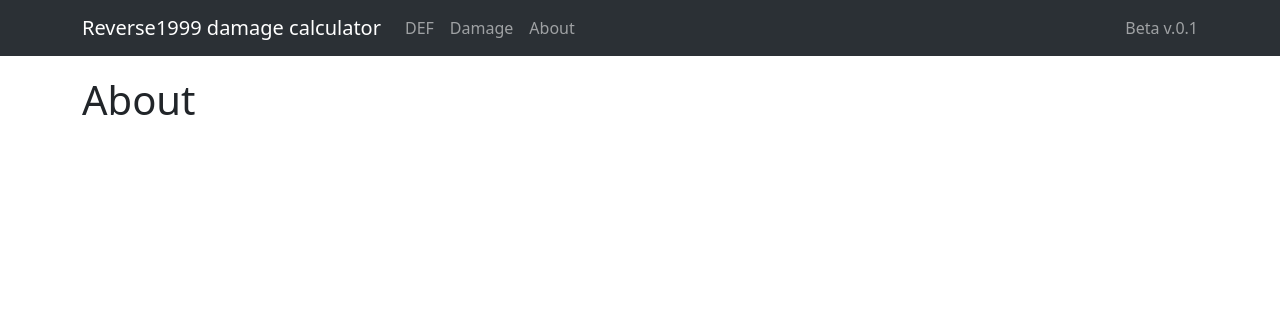
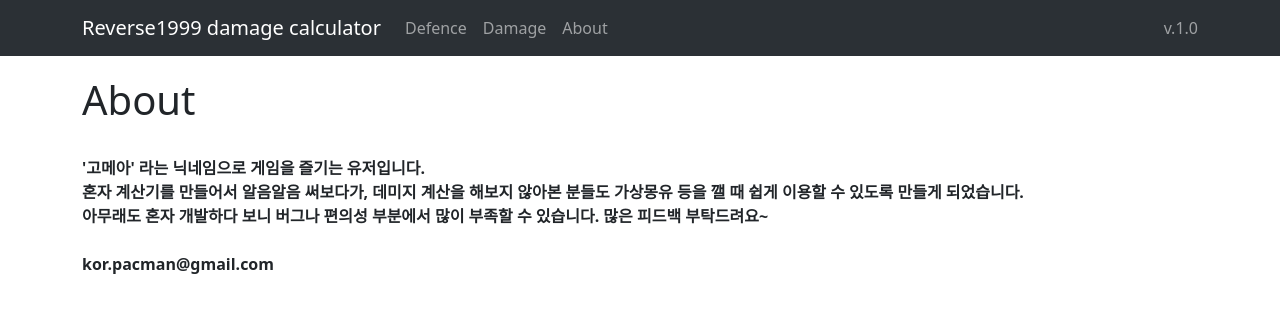
Before and after one commit to dev-connor/Reverse1999-damage-calculator, a Python web app: template reverse1999_damage_calculator/templates/about.html in a window 1280 px wide. Shown: the top 313 px of the page. Run offline with Jinja, Linux system fonts and the light colour scheme; the template is opened without the code that fills it, so the values that code supplies are empty.

Commit message:
about 작성, 계산기 일부 글자 굵게 적용

```diff
--- a/reverse1999_damage_calculator/templates/about.html
+++ b/reverse1999_damage_calculator/templates/about.html
@@ -4,6 +4,17 @@
 
 <div class="container">
     <h1>About</h1>
+    <br>
+    <b>
+        '고메아' 라는 닉네임으로 게임을 즐기는 유저입니다.
+        <br>
+        혼자 계산기를 만들어서 알음알음 써보다가, 데미지 계산을 해보지 않아본 분들도 가상몽유 등을 깰 때 쉽게 이용할 수 있도록 만들게 되었습니다.
+        <br>
+        아무래도 혼자 개발하다 보니 버그나 편의성 부분에서 많이 부족할 수 있습니다. 많은 피드백 부탁드려요~
+        <br>
+        <br>
+        kor.pacman@gmail.com
+    </b>
 </div>
 
 {% endblock %}
--- a/reverse1999_damage_calculator/templates/dmg_calculator.html
+++ b/reverse1999_damage_calculator/templates/dmg_calculator.html
@@ -77,9 +77,9 @@
 
 <!-- 스위치 -->
 {% macro switch(title,name,b=None) %}
-      <td>
+      <th>
         <label class="form-check-label" for="{{name}}">{{title}}</label>
-    </td>
+    </th>
       <td>
           <div class="form-check form-switch">
           <input class="form-check-input" type="checkbox" role="switch" id="{{name}}" name="{{name}}" {% if b %} checked {% endif %}>
--- a/reverse1999_damage_calculator/templates/main.html
+++ b/reverse1999_damage_calculator/templates/main.html
@@ -11,14 +11,14 @@
 
   <nav class="navbar navbar-expand-lg bg-body-tertiary" data-bs-theme="dark" style="margin-bottom:20px">
   <div class="container">
-    <a class="navbar-brand" href="">Reverse1999 damage calculator</a>
+    <a class="navbar-brand" href="/">Reverse1999 damage calculator</a>
     <button class="navbar-toggler" type="button" data-bs-toggle="collapse" data-bs-target="#navbarText" aria-controls="navbarText" aria-expanded="false" aria-label="Toggle navigation">
       <span class="navbar-toggler-icon"></span>
     </button>
     <div class="collapse navbar-collapse" id="navbarText">
       <ul class="navbar-nav me-auto mb-2 mb-lg-0">
         <li class="nav-item">
-          <a class="nav-link {% if tag == 'def' %} active {% endif %}" {% if tag == 'def' %} aria-current="page" {% endif %} href="/">DEF</a>
+          <a class="nav-link {% if tag == 'def' %} active {% endif %}" {% if tag == 'def' %} aria-current="page" {% endif %} href="/">Defence</a>
         </li>
         <li class="nav-item">
           <a class="nav-link {% if tag == 'dmg' %} active {% endif %}" {% if tag == 'dmg' %} aria-current="page" {% endif %} href="/dmg-calculator">Damage</a>
@@ -28,7 +28,7 @@
         </li>
       </ul>
       <span class="navbar-text">
-        Beta v.0.1
+        v.1.0
       </span>
     </div>
   </div>
```
Also changed, not shown: reverse1999_damage_calculator/templates/def_calculator.html (+9 -11 lines).
